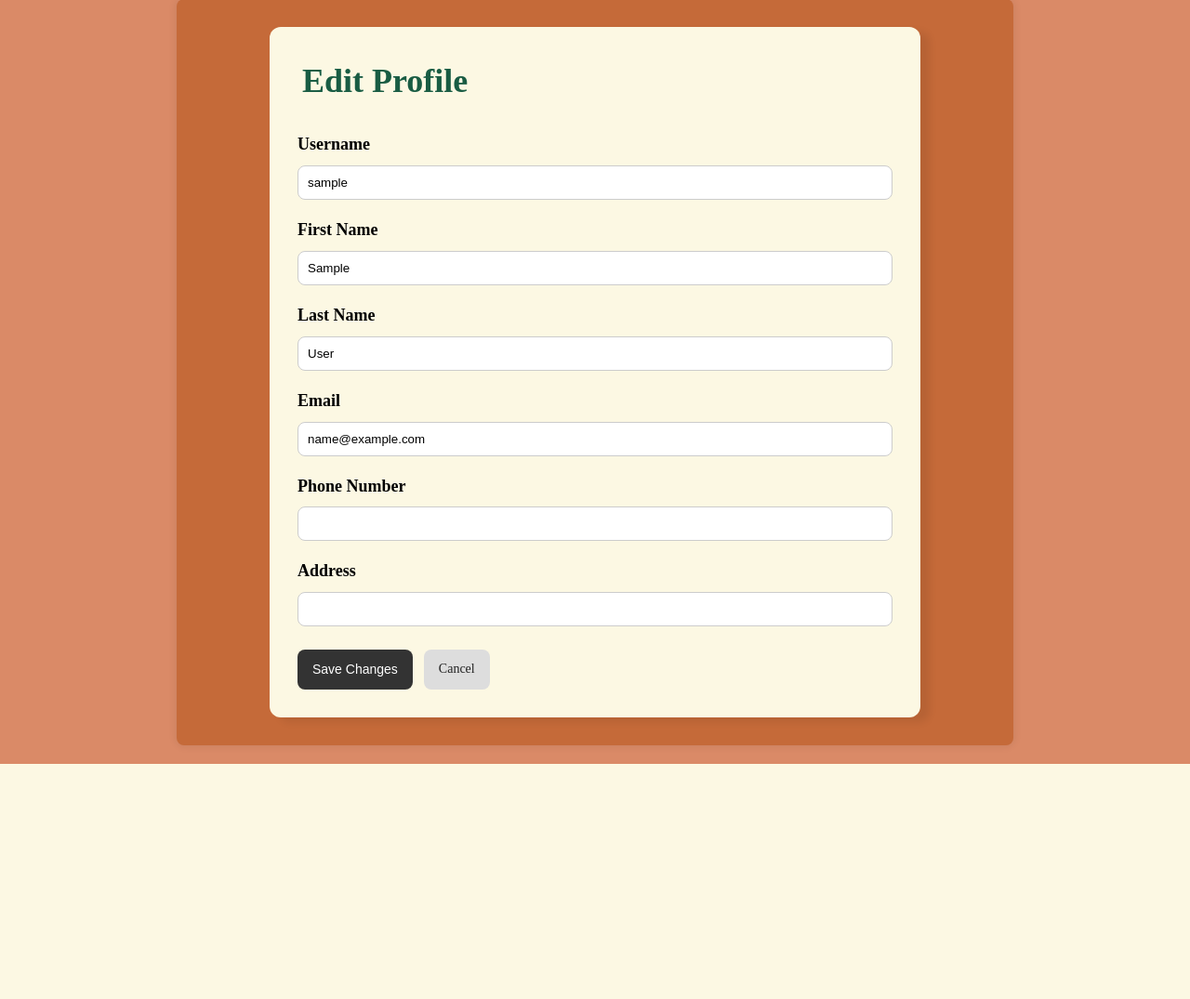
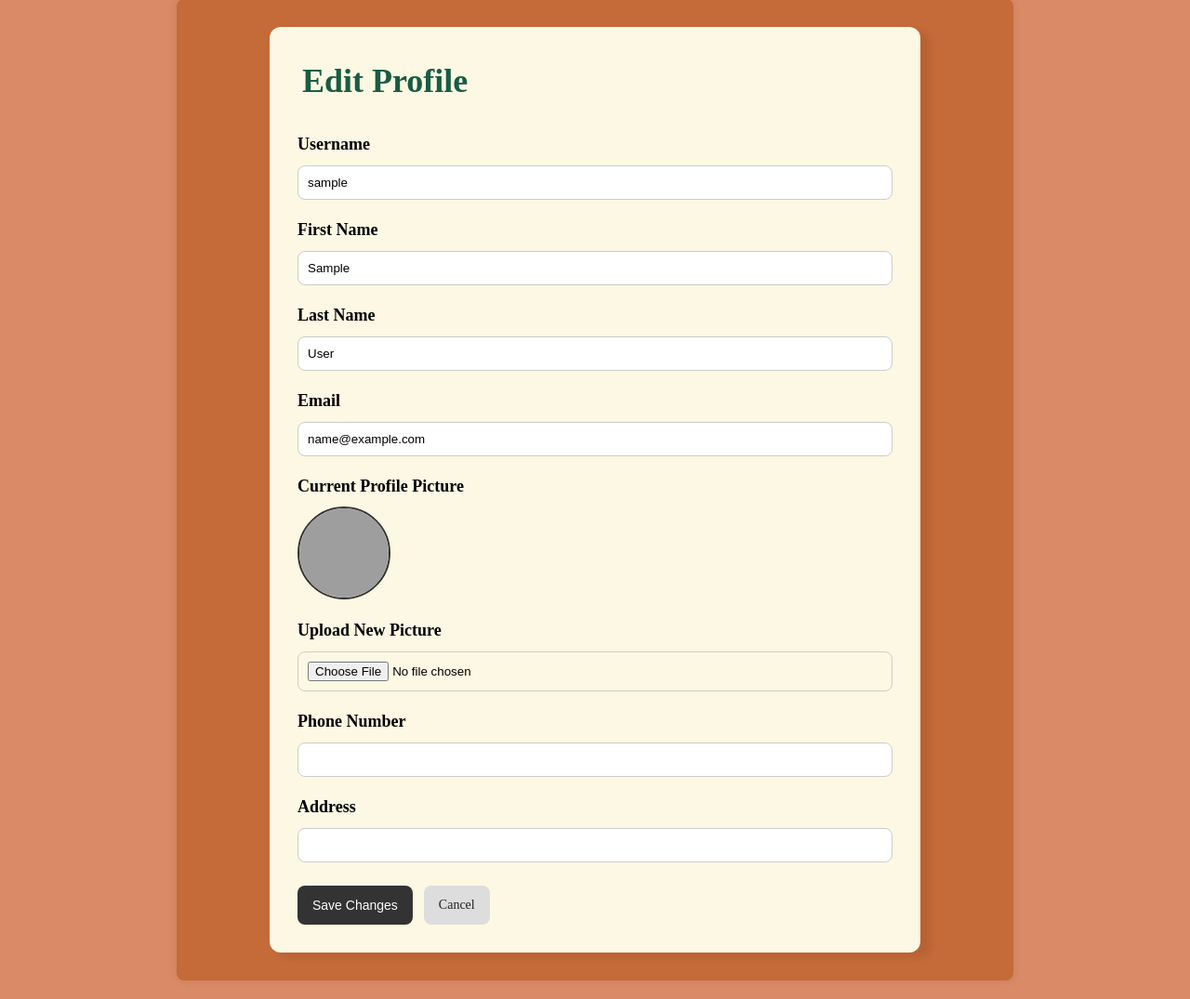
Before and after one commit to alexb544/team2-coppertail-website, a Django app: page /account/edit/ in a window 1280 px wide. Shown: the part 213-1288 px from the top of the page at 93% size. Before the commit the page ends 1035 px from the top, so only its background shows below. Run offline with Django 5.2, Linux system fonts and the light colour scheme; the visitor is signed in with stand-in values (Sample User, id 1); data comes from the database, SQL or seed files in the repository; grey boxes are pictures that could not be loaded.

Commit message:
complte profile photo upload

```diff
--- a/accounts/forms.py
+++ b/accounts/forms.py
@@ -30,9 +30,10 @@ class UserUpdateForm(forms.ModelForm):
 class ProfileUpdateForm(forms.ModelForm):
     class Meta:
         model = Profile
-        fields = ["phone_number", "address"]
+        fields = ["avatar","phone_number", "address"]
         widgets = {
             "phone_number": forms.TextInput(attrs={"class": "form-control"}),
+            "avatar": forms.FileInput(attrs={"class": "form-control"}),
             "address": forms.TextInput(attrs={"class": "form-control"}),
         }
 
--- a/accounts/models.py
+++ b/accounts/models.py
@@ -1,9 +1,11 @@
 from django.db import models
 from django.conf import settings
-
+from django.db.models.signals import post_save # Added for automation
+from django.dispatch import receiver           # Added for automation
 
 class Profile(models.Model):
     user = models.OneToOneField(settings.AUTH_USER_MODEL, on_delete=models.CASCADE)
+    avatar = models.ImageField(default='default.jpg', upload_to='profile_images')
     phone_number = models.CharField(max_length=20, blank=True)
     address = models.CharField(max_length=80, blank=True)
 
@@ -26,3 +28,12 @@ class Dog(models.Model):
 
     def __str__(self):
         return f"{self.name} ({self.owner.user.username})"
+# everytime a user is created a profile will automatically link
+@receiver(post_save, sender=settings.AUTH_USER_MODEL)
+def create_user_profile(sender, instance, created, **kwargs):
+     if created:
+        Profile.objects.get_or_create(user=instance)
+
+@receiver(post_save, sender=settings.AUTH_USER_MODEL)
+def save_user_profile(sender, instance, **kwargs):
+    instance.profile.save()
--- a/accounts/templates/accounts/account_page.html
+++ b/accounts/templates/accounts/account_page.html
@@ -177,8 +177,8 @@
 <div class="page-container">
 
     <aside class="sidebar">
-        {% if profile.profile_picture %}
-            <img src="{{ profile.profile_picture.url }}" alt="Profile Picture" class="profile-pic">
+        {% if profile.avatar %}
+            <img src="{{ profile.avatar.url }}" alt="Profile Picture" class="profile-pic">
         {% else %}
             <div class="profile-pic"></div>
         {% endif %}
--- a/accounts/templates/accounts/edit_account.html
+++ b/accounts/templates/accounts/edit_account.html
@@ -21,7 +21,7 @@
         margin-bottom: 15px;
         font-size: 20px;
         color: #000000;
-        font: bold;
+        font-weight: bold;
 
     }
 
@@ -34,6 +34,15 @@
         font-weight: bold;
         margin-bottom: 8px;
     }
+
+    .account-img-preview {
+    width: 100px;
+    height: 100px;
+    object-fit: cover;
+    border-radius: 50%;
+    margin-bottom: 10px;
+    border: 2px solid #333;
+}
 
     .form-control {
         width: 100%;
@@ -73,7 +82,7 @@
 <div class="form-container">
     <h1>Edit Profile</h1>
 
-    <form method="post">
+    <form method="post" enctype="multipart/form-data">
         {% csrf_token %}
 
         <div class="form-group">
@@ -101,6 +110,14 @@
         </div>
 
         <div class="form-group">
+            <label>Current Profile Picture</label>
+            <img src="{{ request.user.profile.avatar.url }}" class="account-img-preview">
+            <label for="{{ profile_form.avatar.id_for_label }}">Upload New Picture</label>
+            {{ profile_form.avatar }}
+            {{ profile_form.avatar.errors }}
+        </div>
+
+        <div class="form-group">
             <label for="{{ profile_form.phone_number.id_for_label }}">Phone Number</label>
             {{ profile_form.phone_number }}
             {{ profile_form.phone_number.errors }}
--- a/accounts/urls.py
+++ b/accounts/urls.py
@@ -36,3 +36,10 @@ path('logout/', auth_views.LogoutView.as_view(template_name='accounts/logout.htm
     path('account/add_dog/', views.add_dog, name='add_dog'),
     path('account/dog/<int:dog_id>/edit/', views.edit_dog, name='edit_dog'),
 ]
+
+from django.conf import settings
+from django.conf.urls.static import static
+
+# This tells Django where to look for your uploaded photos
+if settings.DEBUG:
+    urlpatterns += static(settings.MEDIA_URL, document_root=settings.MEDIA_ROOT)
--- a/accounts/views.py
+++ b/accounts/views.py
@@ -70,7 +70,7 @@ def edit_account(request):
     profile = Profile.objects.get(user=request.user)
     if request.method == "POST":
         user_form = UserUpdateForm(request.POST, instance=request.user)
-        profile_form = ProfileUpdateForm(request.POST, instance=profile)
+        profile_form = ProfileUpdateForm(request.POST, request.FILES, instance=profile)
         if user_form.is_valid() and profile_form.is_valid():
             user_form.save()
             profile_form.save()
```
Also changed, not shown: accounts/migrations/0004_profile_avatar.py (added), profile_images/smiski.png (added), profile_images/smiski_yYjBZc9.png (added).
